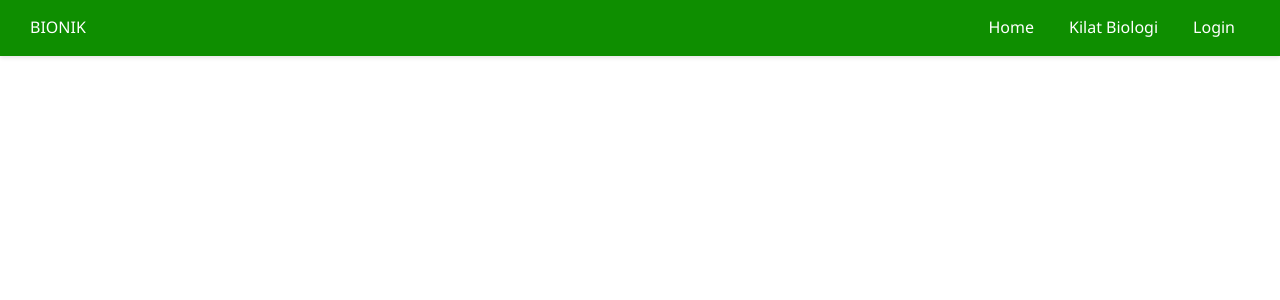
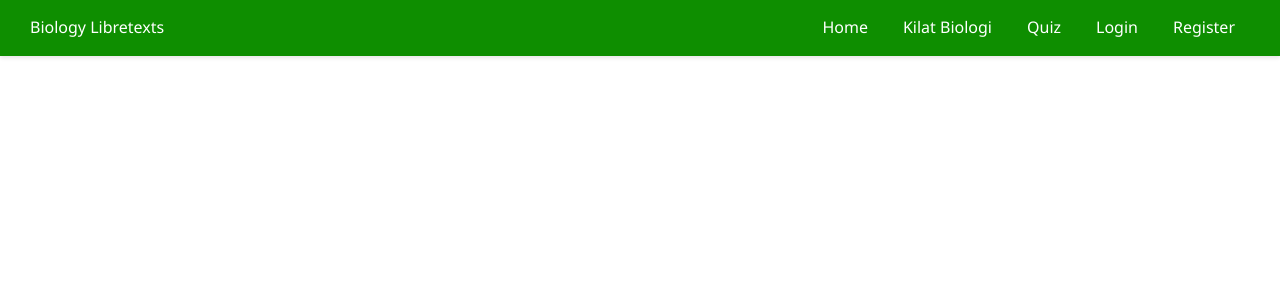
Before and after one commit to simbolonpetrus27/Kelompok-5, a React (Create React App) app: page / in a window 1280 px wide. Shown: the top 300 px of the page. Built offline with nearby package versions, Linux system fonts and the light colour scheme.

Commit message:
menambah quiz di navbar

```diff
--- a/src/components/Navbar.js
+++ b/src/components/Navbar.js
@@ -13,20 +13,21 @@ function Navbar() {
   return (
     <nav className="navbar">
       <div className="navbar-brand">
-        <Link to="/">BIONIK</Link>
+        <Link to="/">Biology Libretexts</Link>
       </div>
       <div className="navbar-menu">
-        <Link to="/home">Home</Link>
+        <Link to="/">Home</Link>
         <Link to="/kilat-biologi">Kilat Biologi</Link>
+        <Link to="/quiz">Quiz</Link>
         {isAuthenticated ? (
           <>
-            <button className="logout-button" onClick={handleLogout}>
-              Logout
-            </button>
+            <Link to="/dashboard">Dashboard</Link>
+            <button onClick={handleLogout}>Logout</button>
           </>
         ) : (
           <>
             <Link to="/login">Login</Link>
+            <Link to="/register">Register</Link>
           </>
         )}
       </div>
```
